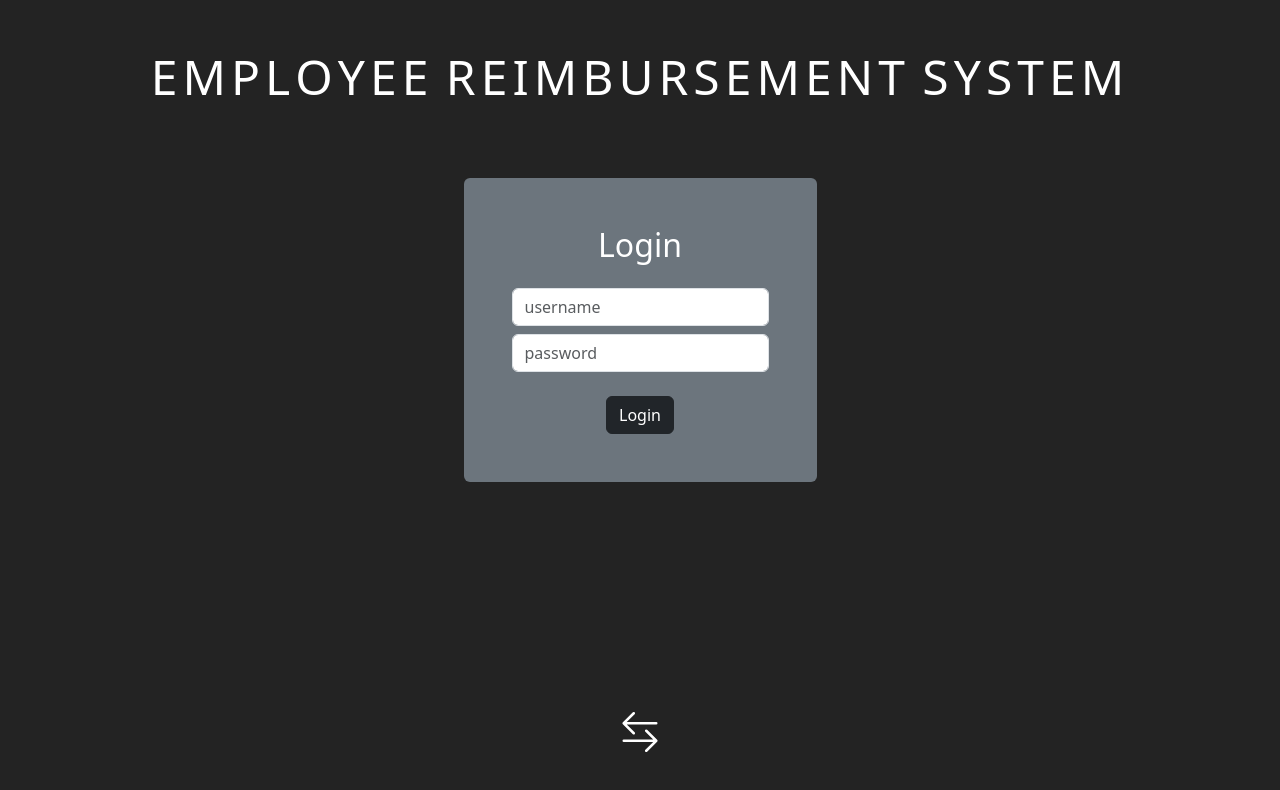
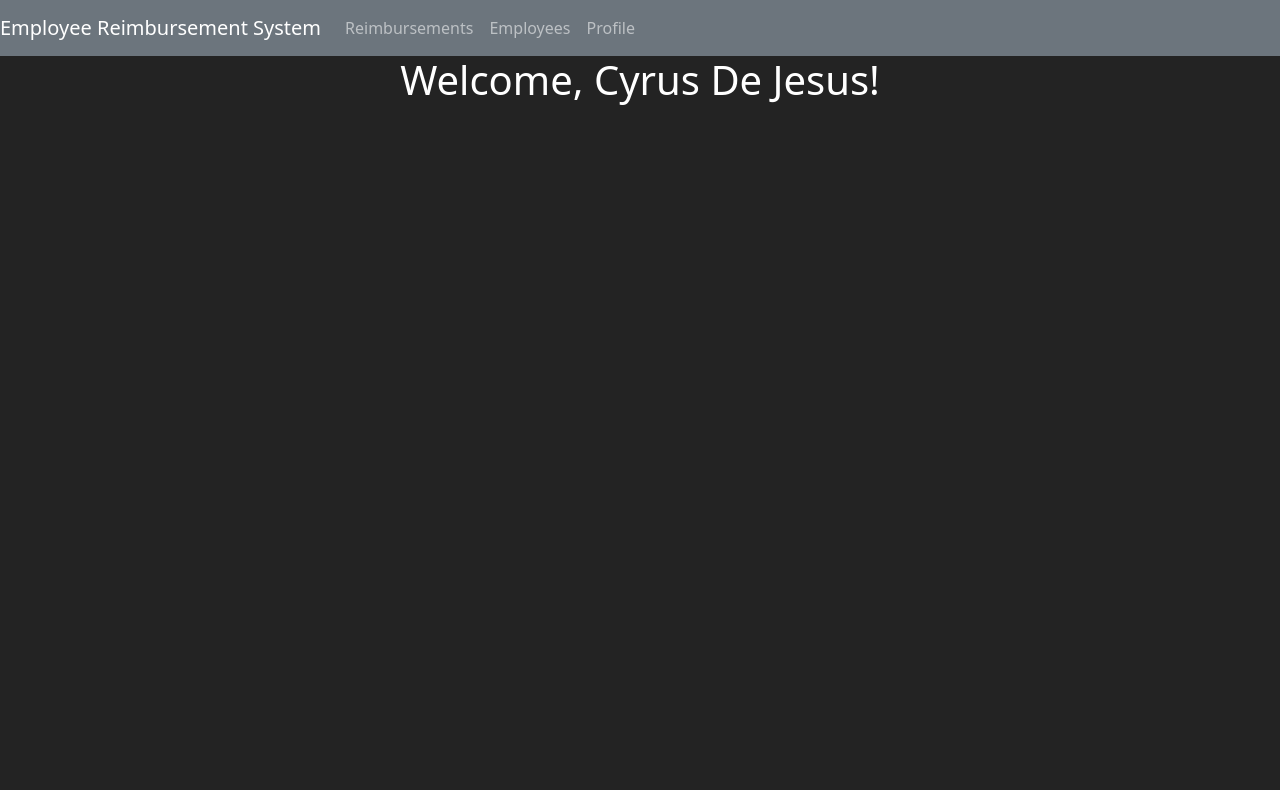
Before and after one commit to jesusdecyrus/RevatureTraining, a React (Create React App) app in the folder Project1/project1frontend/: page /home in a window 1280 px wide. Before the commit this address led to /. Shown: the top 790 px of the page. Built offline with nearby package versions, Linux system fonts and the light colour scheme; no server answers.

Commit message:
[Skeleton] Created skeleton for reimbursement, employee, and profile components

```diff
--- a/Project1/project1frontend/src/Components/Authentication/Login/LoginComponent.tsx
+++ b/Project1/project1frontend/src/Components/Authentication/Login/LoginComponent.tsx
@@ -4,7 +4,6 @@ import { useNavigate } from "react-router-dom"
 import 'bootstrap/dist/css/bootstrap.css';
 import axios from "axios";
 import { useAuthentication } from "../../../Context/AuthenticationContext";
-import './login.css'
 
 /**
  * Login Component
--- a/Project1/project1frontend/src/Components/Authentication/SignUp/SignUpComponent.tsx
+++ b/Project1/project1frontend/src/Components/Authentication/SignUp/SignUpComponent.tsx
@@ -1,4 +1,3 @@
-import './signup.css';
 import { Button, Form } from "react-bootstrap"
 import 'bootstrap/dist/css/bootstrap.css';
 import { useState } from "react";
--- /dev/null
+++ b/Project1/project1frontend/src/Components/Employees/EmployeeComponent.tsx
@@ -0,0 +1,13 @@
+/**
+ * Employee Component
+ * @returns HTML
+ */
+export const EmployeeComponent:React.FC = () => {
+
+  // HTML
+  return (
+    <div>
+      Employee
+    </div>
+  )
+}
--- a/Project1/project1frontend/src/Components/Home/HomeComponent.tsx
+++ b/Project1/project1frontend/src/Components/Home/HomeComponent.tsx
@@ -1,6 +1,11 @@
-import { useEffect } from "react";
+import { useEffect, useState } from "react";
 import { useNavigate } from "react-router-dom"
 import { useAuthentication } from "../../Context/AuthenticationContext";
+import { Container } from "react-bootstrap";
+import axios from "axios";
+import { ReimbursementComponent } from "../Reimbursement/ReimbursementComponent";
+import { EmployeeComponent } from "../Employees/EmployeeComponent";
+import { ProfileComponent } from "../Profile/ProfileComponent";
 
 /**
  * Home Component
@@ -8,22 +13,80 @@ import { useAuthentication } from "../../Context/AuthenticationContext";
  */
 export const HomeComponent:React.FC = () => {
   // Authentication
-
-  const { AuthenticationData } = useAuthentication();
+  // const { AuthenticationData } = useAuthentication();
   // Navigate
   const navigate = useNavigate();
 
-  // Return user to login when not signed in
-  useEffect(() => {
-    if (!AuthenticationData.isAuthenticated) {
-      navigate("/");
-    }
-  })
+  // Determines which component to show
+  const [component, setComponent] = useState("Reimbursements");
+
+  // User
+  const [user, setUser] = useState({
+    firstName: "Cyrus",
+    lastName: "De Jesus",
+    username: "cdejesus",
+    role: "Manager",
+  });
+
+  // useEffect(() => {
+  //   if (!AuthenticationData.isAuthenticated) {
+  //     // Return user to login when not signed in
+  //     navigate("/");
+  //   }
+  //   else {
+  //     // Retrieve the current logged in user's info
+  //     const getUserData = async () => {
+  //       try {
+  //         const response = await axios.get("http://localhost:150/users/one/" + AuthenticationData.username);
+  //         setUser(response.data);
+  //       } catch (error) {
+  //         console.log(error);
+  //       }
+  //     };
+  //     getUserData();
+  //   }
+  // })
 
   // HTML
   return(
     <div>
-      Welcome {AuthenticationData.username}
+      <nav className="navbar navbar-expand-lg navbar-dark bg-secondary">
+        <a className="navbar-brand">Employee Reimbursement System</a>
+        <div className="collapse navbar-collapse">
+          <ul className="navbar-nav">
+            <li className="nav-item">
+              <a className="nav-link" onClick={() => setComponent("Reimbursements")}>Reimbursements</a>
+            </li>
+            {user.role === "Manager" && (
+              <li className="nav-item">
+                <a className="nav-link" onClick={() => setComponent("Employees")}>Employees</a>
+              </li>
+            )}
+            <li className="nav-item">
+              <a className="nav-link" onClick={() => setComponent("Profile")}>Profile</a>
+            </li>
+          </ul>
+        </div>
+      </nav>
+
+      <Container>
+        <div>
+          <h1>Welcome, {user.firstName} {user.lastName}!</h1>
+        </div>
+        {component === "Reimbursements" && (
+          <ReimbursementComponent></ReimbursementComponent>
+        )}
+        {component === "Employees" && (
+          <EmployeeComponent></EmployeeComponent>
+        )}
+        {component === "Profile" && (
+          <ProfileComponent></ProfileComponent>
+        )}
+      </Container>
+
+      <Container>
+
+      </Container>
     </div>
   )
 }
--- /dev/null
+++ b/Project1/project1frontend/src/Components/Profile/ProfileComponent.tsx
@@ -0,0 +1,13 @@
+/**
+ * Profile Component
+ * @returns HTML
+ */
+export const ProfileComponent:React.FC = () => {
+
+  // HTML
+  return (
+    <div>
+      Profile
+    </div>
+  )
+}
```
Also changed, not shown: Project1/project1frontend/src/Components/Authentication/Login/login.css (deleted), Project1/project1frontend/src/Components/Authentication/SignUp/signup.css (deleted).
